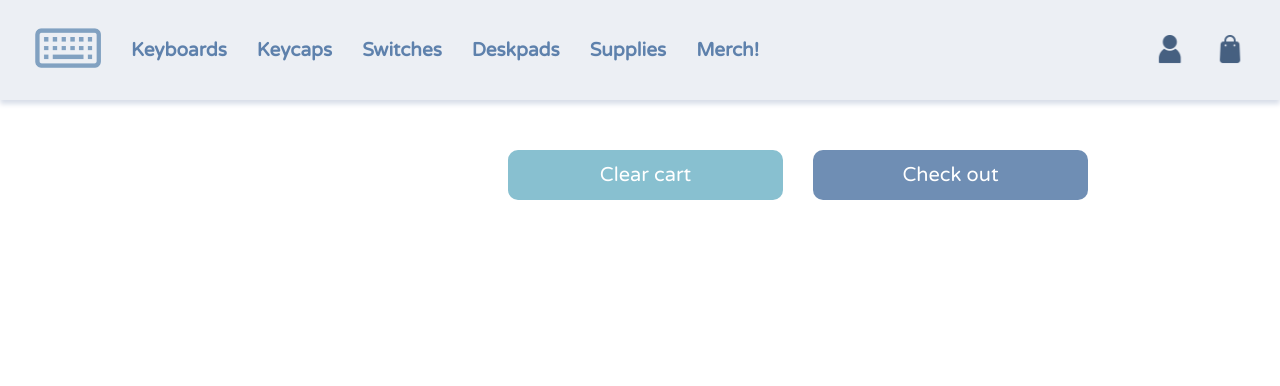
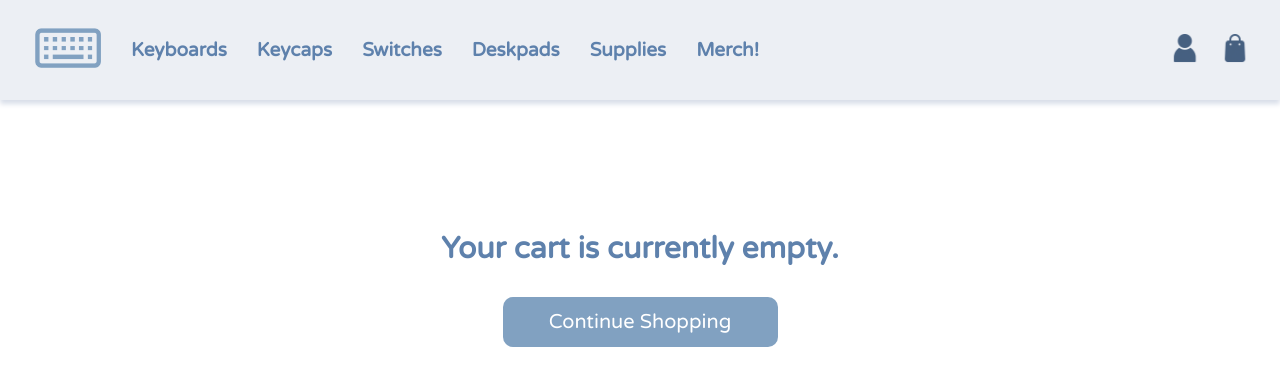
Before and after one commit to richardCorrea96/ecommerceTeclados-Correa, a React (Create React App) app: page /cart in a window 1280 px wide. Shown: the top 386 px of the page. Built offline with nearby package versions, Linux system fonts and the light colour scheme.

Commit message:
entregable-rendering

```diff
--- a/src/components/CartContainer.js
+++ b/src/components/CartContainer.js
@@ -1,40 +1,50 @@
 import {useContext} from 'react';
 import { CartContext } from '../context/CartContext';
-import './NavBar/styles.css'
+import './NavBar/styles.css';
+import {Link} from 'react-router-dom';
 
 const CartContainer = () => {
-    const {productCartList, removeItem, clear} = useContext(CartContext);
-
+    const {productCartList, removeItem, clear, getTotalPrice} = useContext(CartContext);
     return (
-        <>
-        <div className="opiti">
-            {productCartList.map(product =>(
-                <div key={product.id} className="xd">
+        <div>
+            {
+                productCartList.length > 0 ? <><div className="opiti">
+                {productCartList.map(item =>(
+                    <div key={item.id} className="xd">
                         <div className="nombreImagen">
-                        <img className="imgInCart" src={product.image} alt={product.name}/>
-                        <p>{product.name}</p>
+                            <img className="imgInCart" src={item.image} alt={item.name}/>
+                            <p>{item.name}</p>
                         </div>
-
                         <div>
-                        <p>Price: $ {product.price}</p>
+                            <p>Price by unit: $ {item.price}</p>
                         </div>
-
                         <div>
-                    <p>Quantity: {product.quantity}</p>
+                        <p>Quantity: {item.quantity}</p>
                         </div>
-
+                        <div>
+                        <p>Total: $ {item.quantityPrice}</p>
+                        </div>
                         <div >
-                        <button className="removeItem" onClick={()=>removeItem(product.id)}> x </button>
+                            <button className="removeItem" onClick={()=>removeItem(item.id)}> x </button>
                         </div>
                     </div>
                     ))}
             </div>
+            <p className="totalPrice">Total Price: $ {getTotalPrice()}</p>
 
             <div className="botonescart">
+
                 <button className="clearCartBtn" onClick={clear}>Clear cart</button>
                 <button className="checkOutBtn" on>Check out</button>
+            </div> </> :
+            <div className="noItems">
+                <p>Your cart is currently empty.</p>
+                <Link to="/"><button className="continueShopping">Continue Shopping</button></Link>
             </div>
-        </>
+
+            }
+
+        </div>
     )
 }
 
--- a/src/components/ItemCount.js
+++ b/src/components/ItemCount.js
@@ -9,8 +9,7 @@ const [cantidad, setCantidad] = useState(initial);
         cantidad < stock ?  setCantidad(cantidad + 1) :  setCantidad(stock);
     const restaItem = () =>
         cantidad > initial ? setCantidad(cantidad - 1) : setCantidad(initial);
-    // const confirm = () =>
-    //     cantidad > 0 ? onAdd(cantidad) : console.log(`sin stock`);
+
     return (
 
         <div className="itemCount-container">
--- a/src/components/ItemDetail.js
+++ b/src/components/ItemDetail.js
@@ -8,7 +8,7 @@ import { CartContext } from '../context/CartContext';
 //correccion
 
 
-const ItemDetail = ({id ,name, image, price, fullDesc, stock}) => {
+const ItemDetail = (item) => {
 
     const {addItem} = useContext(CartContext);
     const [contador, setContador] = useState(0);
@@ -16,26 +16,25 @@ const ItemDetail = ({id ,name, image, price, fullDesc, stock}) => {
     const onAdd = (dato) =>{
         console.log(`hizo click ${dato}`)
         setContador(dato)
-        addItem(id ,name, image, price, dato)
+        addItem(item, dato)
     }
     return (
             <>
             <div className='ItemImgDetail'>
-                <img className='ImgDetail' src={image} alt={name}/>
+                <img className='ImgDetail' src={item.image} alt={item.name}/>
             </div>
             <div className='ItemDetail'>
-                <p className='nameDetail'>{name}</p>
-                <p className='priceDetail'>{price}</p>
-                <p className='descDetail'>{fullDesc}</p>
+                <p className='nameDetail'>{item.name}</p>
+                <p className='priceDetail'>$ {item.price}</p>
+                <p className='descDetail'>{item.fullDesc}</p>
                 {
                     contador ?
                     <div className="se-agrego-al-carrito">
-                        <Link to="/"> <button className='seguir-comprando'>Seguir comprando</button></Link>
-                        <Link to="/cart"><button className='ir-al-carrito'>Ir al carrito</button></Link>
+                        <Link to="/"> <button className='seguir-comprando'>Continue Shopping</button></Link>
+                        <Link to="/cart"><button className='ir-al-carrito'>Go to cart</button></Link>
                     </div> :
-                    <ItemCount stock={stock} initial={1} onAdd={onAdd}/>
+                    <ItemCount stock={item.stock} initial={1} onAdd={onAdd}/>
                 }
-
             </div>
             </>
 );
--- a/src/components/NavBar/CartWidget/CartWidget.js
+++ b/src/components/NavBar/CartWidget/CartWidget.js
@@ -1,11 +1,24 @@
-import cartIcon from '../../../imagenes/bag.png'
-import '../styles.css'
+import cartIcon from '../../../imagenes/bag.png';
+import '../styles.css';
+import {Link} from 'react-router-dom';
+import {useContext} from 'react';
+import {CartContext} from '../../../context/CartContext'
+
 const CartWidget = () => {
+    const {getTotalProducts} = useContext(CartContext)
     return (
-        <div>
-            <button className='btn-navBar'>
-                <img className='img-btn-navBar' src={cartIcon} alt='carrito'/>
-            </button>
+        <div className="cartWidget">
+            <div>
+                {getTotalProducts() > 0 ? <p className="cartWidgetNumber">{getTotalProducts()}</p> : null}
+            </div>
+            <div>
+                <Link to="/cart">
+                    <button className='btn-navBar'>
+                        <img className='img-btn-navBar' src={cartIcon} alt='carrito'/>
+                    </button>
+                </Link>
+            </div>
+
         </div>
     )
 }
--- a/src/components/NavBar/Item.js
+++ b/src/components/NavBar/Item.js
@@ -9,7 +9,7 @@ const Item = ({name, shortDesc,image, price, id}) => {
         </Link>
         <p className="NameProduct">{name}</p>
         <p className="DescProduct">{shortDesc}</p>
-        <p className="PriceProduct">{price}</p>
+        <p className="PriceProduct">$ {price}</p>
     </div>
     );
 };
--- a/src/components/NavBar/NavBar.js
+++ b/src/components/NavBar/NavBar.js
@@ -31,9 +31,7 @@ const NavBar = () => {
 
             <div className="navbar-right">
                 <div className="login-navBar">
-                    <button className='btn-navBar'>
-                        <img className='img-btn-navBar' src={userIcon} alt='user'/>
-                    </button>
+                        <img className='userIcon' src={userIcon} alt='user'/>
                 </div>
                 <Link to="/cart">
                     <div className="cart-navBar"><CartWidget /> </div>
--- a/src/components/NavBar/styles.css
+++ b/src/components/NavBar/styles.css
@@ -3,8 +3,8 @@
 .navbar-container{
     display: flex;
     flex-direction: row;
+    align-items: center;
     justify-content: space-between;
-    align-items: center;
     width: 100%;
     height: 100px;
     background-color: #ECEFF4;
@@ -54,15 +54,11 @@ a{
 .classInactive{
     color: #5E81AC;
 }
-.img-btn-navBar{
+
+.userIcon{
     width: 30px;
 }
-.btn-navBar{
-    padding: 5px;
-    border: none;
-    background-color: transparent;
-    cursor:pointer;
-}
+
 
 body{
     margin: 0px;
@@ -224,9 +220,7 @@ body{
 }
 .btn-add:hover{
     transition-duration: 300ms;
-    background-color: #A3BE8C
-
-    ;
+    background-color: #A3BE8C;
 }
 .se-agrego-al-carrito{
     margin-top: 25px;
@@ -341,5 +335,78 @@ body{
     font-family: 'Varela Round', sans-serif;
     width:275px;
     height: 50px;
+}
+
+.totalPrice{
+
+    font-size: 20px;
+    margin: auto;
+    margin-top: 30px;
+    width: 70%;
+    display:flex;
+    flex-direction: row;
+    align-items: center;
+    justify-content: flex-end;
+    margin-bottom: 50px;
+}
+.noItems{
+    color:#5E81AC;
+    margin-top: 100px;
+    font-size:30px;
+    display:flex;
+    flex-direction: column;
+    align-items: center;
+}
+.continueShopping{
+    background-color: #81A1C1;
+    border: none;
+    border-radius: 10px;
+    color: white;
+    font-size: 20px;
+    padding: 10px;
+    cursor: pointer;
+    font-family: 'Varela Round', sans-serif;
+    width:275px;
+    height: 50px;
+}
+.continueShopping:hover{
+    transition-duration: 300ms;
+    background-color: #A3BE8C;
+}
+.checkOutBtn:hover{
+    transition-duration: 300ms;
+    background-color: #A3BE8C;
+}
+.clearCartBtn:hover{
+    transition-duration: 250ms;
+    background-color: #c43443;
+}
+.removeItem:hover{
+    transition-duration: 250ms;
+    background-color: #c43443;
+}
+
+.cartWidget{
+    display: flex;
+    flex-direction: row;
+    align-items: center;
 
 }
+.cartWidgetNumber{
+    color:#4C566A;
+    font-size: 15px;
+
+
+}
+.img-btn-navBar{
+    width: 30px;
+
+
+}
+.btn-navBar{
+
+    border: none;
+    background-color: transparent;
+    cursor:pointer;
+    padding:0px;
+}
--- a/src/context/CartContext.js
+++ b/src/context/CartContext.js
@@ -1,5 +1,5 @@
 import React from 'react';
-import {useState, useEffect} from 'react'
+import {useState} from 'react'
 
 export const CartContext = React.createContext();
 
@@ -7,34 +7,28 @@ export const CartProvider =({children})=> {
     //// ayuda
     const [productCartList, setProductCartList] = useState([])
 
-    const [productQuantity, setProductQuantity] = useState(0);
-
-    /////ayuda
-    const getProductQuantity = ()=>{
-        let quantity = 0;
-        productCartList.forEach(product=>(quantity += product.quantity));
-        setProductQuantity(quantity);
-    }
-    useEffect(()=>{
-        getProductQuantity()},
-        [productCartList]);
-
-    const addItem = (product) => {
+    const addItem = (item, quantity) => {
        ///ayuda
-        if (isInCart(product.id)){
-            const productInArray = productCartList.find(prod => prod.id === product.id);
-            const foundProductIndex = productCartList.indexOf(productInArray);
-            /////////////////
-            const auxProducts = [...productCartList]
-            auxProducts[foundProductIndex].quantity += product.quantity
-            setProductCartList(auxProducts)
+        const newProduct = {
+        ...item,
+        quantity
+        }
+        if (isInCart(item.id)){
+            const productPos = productCartList.findIndex(product => product.id === item.id);
+            const newArreglo = [...productCartList];
+            newArreglo[productPos].quantity = newArreglo[productPos].quantity + quantity
+            newArreglo[productPos].quantityPrice = newArreglo[productPos].quantity * newArreglo[productPos].price;
+            setProductCartList(newArreglo)
         }else {
-            setProductCartList([...productCartList,product])
+            const newArreglo = [...productCartList];
+            newProduct.quantityPrice = newProduct.quantity * newProduct.price;
+            newArreglo.push(newProduct);
+            setProductCartList(newArreglo);
         }
     }
-/// id del mock ////
     const isInCart =(id)=>{
-        return productCartList.some(product=>product.id === id)
+        const productExist = productCartList.some(product=>product.id === id)
+        return productExist;
     }
 
     const removeItem = (id) =>{
@@ -42,12 +36,22 @@ export const CartProvider =({children})=> {
         setProductCartList(newArreglo);
     }
     const clear =()=>{
-        setProductQuantity(0);
         setProductCartList([]);
     }
+    const getTotalPrice =()=>{
+        // after context, 00:35
+        const totalPrice = productCartList.reduce((acc, item)=>acc + item.quantityPrice, 0);
+        console.log(totalPrice);
+        return totalPrice;
+    }
+    const getTotalProducts =()=>{
+        const totalProducts = productCartList.reduce((acc, item)=>acc + item.quantity, 0);
+        return totalProducts;
 
+    }
     return(
-        <CartContext.Provider value={{productCartList, addItem, removeItem,clear}}>
+        <CartContext.Provider value={{productCartList, addItem, removeItem,clear,
+        isInCart, getTotalPrice, getTotalProducts}}>
             {children}
         </CartContext.Provider>
     )
```
Lines whose indentation alone changed are shown as unchanged.
